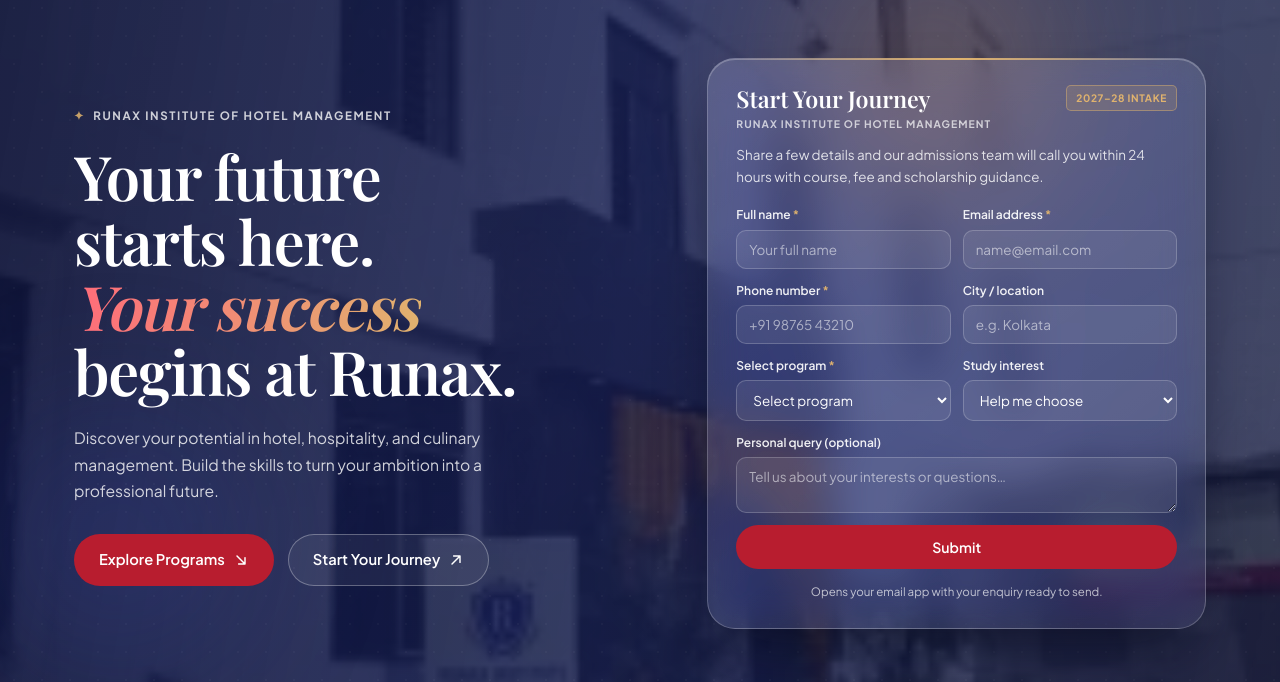
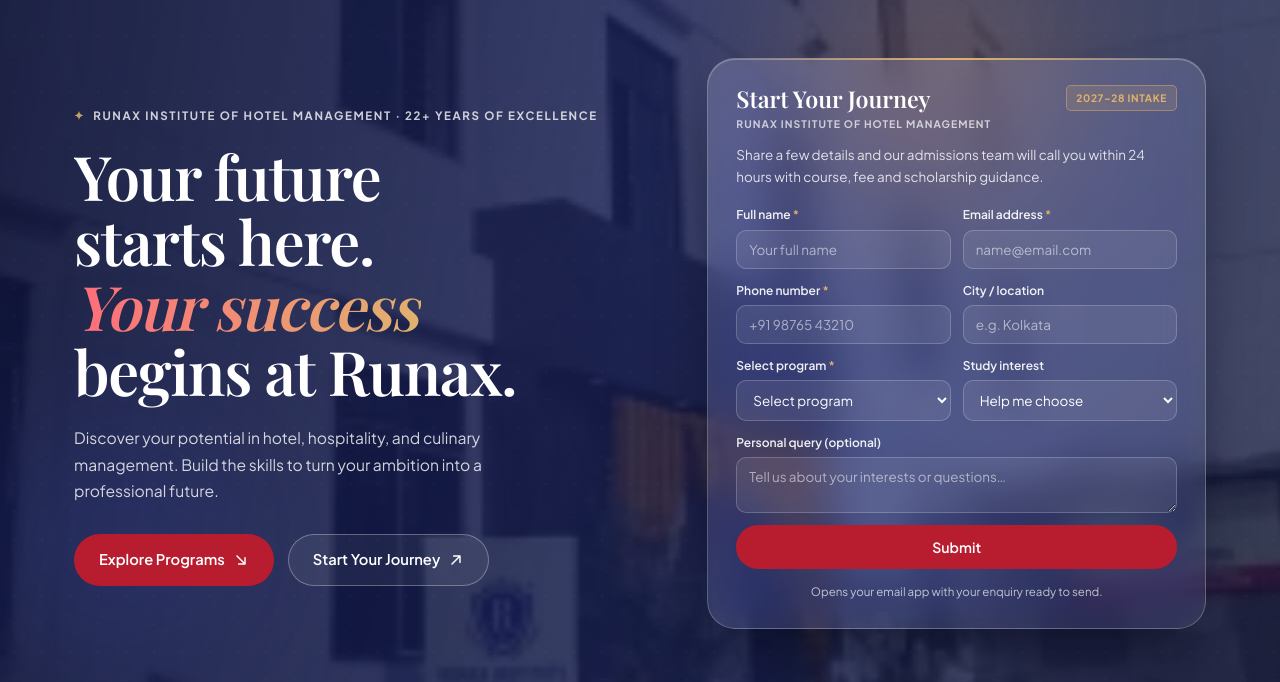
Before and after one commit to souravgoswami483-eng/Runax-landing-page, a plain HTML site: page index.html in a window 1280 px wide. Shown: the part 118-800 px from the top of the page. Drawn offline with nearby package versions, Linux system fonts and the light colour scheme; a web font is replaced by a local one.

Commit message:
changev1

```diff
--- a/index.html
+++ b/index.html
@@ -97,7 +97,7 @@
         <div class="hero-content">
           <div class="hero-eyebrow hero-stagger" style="--hd: 0ms">
             <span class="sparkle-pulse">✦</span>
-            <span>RUNAX INSTITUTE OF HOTEL MANAGEMENT</span>
+            <span>RUNAX INSTITUTE OF HOTEL MANAGEMENT · 22+ YEARS OF EXCELLENCE</span>
           </div>
           <h1 class="hero-title">
             <span class="line"><span style="--i: 0">Your future starts here.</span></span>
@@ -764,7 +764,7 @@
   <!-- Footer -->
   <footer class="site-footer">
     <div class="container footer-inner">
-      <p class="copyright">© 2026 Runax Institute of Hotel Management.</p>
+      <p class="copyright">© 2027-28 Runax Institute of Hotel Management.</p>
       <div class="footer-links">
         <a href="#contact">Privacy Policy</a>
         <a href="#top" class="back-to-top-link">Back to top ↑</a>
```
Also changed, not shown: .claude/launch.json (added).
